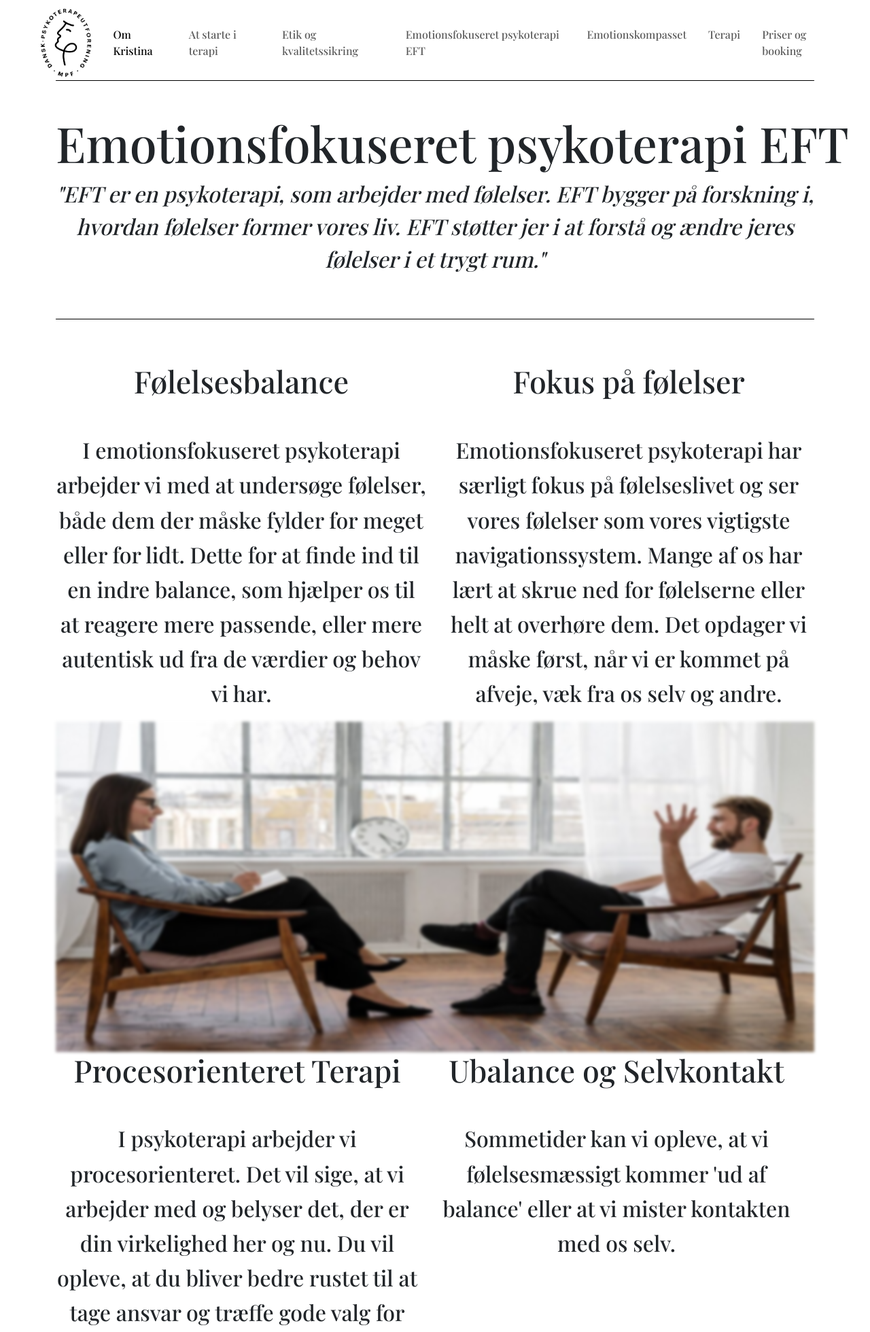
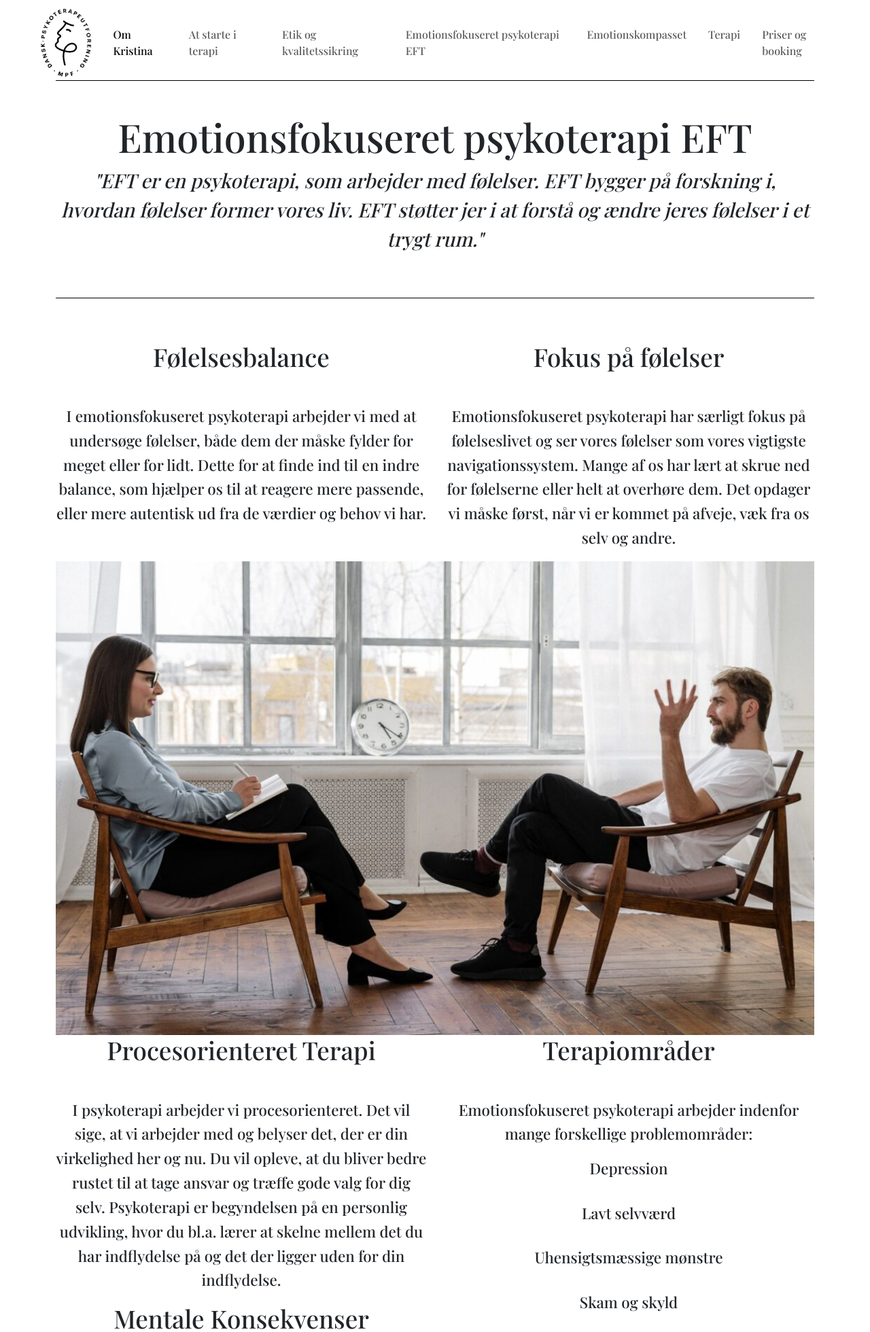
Before and after one commit to yoyohohoxd/schneider_terapi_part1, a Django app: page /eft/ in a window 1280 px wide. Shown: the top 1960 px of the page at 68% size. Run offline with Django 5.2, Linux system fonts and the light colour scheme.

Commit message:
2nd draft of EFT - html + css

```diff
--- a/schneider_terapi/site_layout/static/site_layout/styles.css
+++ b/schneider_terapi/site_layout/static/site_layout/styles.css
@@ -40,20 +40,47 @@ html * {
     height: 100px;
 }
 
+/* Mads' styles */
+.hero-banner {
+    text-align: center;
+    padding: 3rem 0;
+    border-top: 0.1rem solid #000;
+    border-bottom: 0.1rem solid #000;
+    margin-bottom: 4rem;
+  }
 
-/* Merge fra Mads */
-body { font-family: 'Playfair Display', serif; }
-/* Hero er, alt det, som forekommer mellem de to linjer, title, citat og knappen */
-.hero-banner { text-align: center; padding: 3rem 0; border-top: 0.1rem solid #000; border-bottom: 0.1rem solid #000; margin-bottom: 4rem; }
-.hero-title { font-size: 4.5rem; white-space: nowrap; }
-.hero-subtitle { font-size: 2rem; font-style: italic; }
-.btn-custom { background-color: rgb(255, 183, 0); color: black; padding: 1.5rem 2rem; font-size: 1.5rem; }
+  .hero-title {
+    font-size: calc(2rem + 2vw); /* Dynamisk størrelse baseret på viewport width */
+    white-space: nowrap;
+  }
 
-/* Content er, næste sektion af siden, som består af tekst og billde på index siden */
-.content { margin-top: 15rem; }
-.content-title { font-size: 2.80rem; margin-bottom: 3rem; }
-.content-text { font-size: 2rem; line-height: 1.6; }
-.responsive-image {
+  .hero-subtitle {
+    font-size: calc(1rem + 1vw);
+    font-style: italic;
+  }
+
+  .btn-custom {
+    background-color: rgb(255, 183, 0);
+    color: black;
+    padding: 1.5rem 2rem;
+    font-size: 1.5rem;
+  }
+
+  .content {
+    margin-top: 15rem;
+  }
+
+  .content-title {
+    font-size: calc(1.5rem + 1vw);
+    margin-bottom: 3rem;
+  }
+
+  .content-text {
+    font-size: calc(1rem + 0.5vw);
+    line-height: 1.6;
+  }
+
+  .responsive-image {
     max-width: 70%;
     height: auto;
     display: block;
@@ -61,25 +88,17 @@ body { font-family: 'Playfair Display', serif; }
     margin-right: 5%;
   }
 
-/* List er, næste sektion af siden, som består af en liste / de 5 grunde og dens title, som er på index siden*/
-.list-container { margin-top: 15rem; text-align: center; }
-.list-title { font-size: 2.8rem; margin-bottom: 3rem; }
-.list-item { font-size: 2rem; margin-bottom: 2rem; }
+  .list-container {
+    margin-top: 15rem;
+    text-align: center;
+  }
 
+  .list-title {
+    font-size: calc(1.5rem + 1vw); /* Dynamisk størrelse baseret på viewport width */
+    margin-bottom: 3rem;
+  }
 
-@media (max-width: 992px) { /* 992px er den største skærmstørrelse, som vi har brugt i dette projekt */
-  .hero-title { font-size: 4rem; }
-  .content-title, .list-title { font-size: 2rem; }
-}
-
-@media (max-width: 768px) { /* 768px er den mellemste skærmstørrelse, som vi har brugt i dette projekt */
-  .hero-title { font-size: 3.5rem; white-space: normal; } /* white-space: normal; gør, at teksten ikke længere er nowrap */
-  .content-title, .list-title { font-size: 1.75rem; }
-  .content-text, .list-item { font-size: 1.25rem; }
-}
-
-@media (max-width: 576px) { /* 576px er den mindste skærmstørrelse, som vi har brugt i dette projekt */
-  .hero-title { font-size: 3rem; } /* white-space: normal; gør, at teksten ikke længere er nowrap */
-  .content-title, .list-title { font-size: 1.5rem; }
-  .content-text, .list-item { font-size: 1.1rem; }
-}
+  .list-item {
+    font-size: calc(1rem + 0.5vw); /* Dynamisk størrelse baseret på viewport width */
+    margin-bottom: 2rem;
+  }
--- a/schneider_terapi/site_layout/templates/site_layout/eft.html
+++ b/schneider_terapi/site_layout/templates/site_layout/eft.html
@@ -11,32 +11,50 @@
 
     <!-- To spalter sektionen -->
     <div class="row">
-        <div class="col-lg-6">
+        <div class="col-md-6">
             <h2 class="content-title">Følelsesbalance</h2>
-            <p class="content-text">I emotionsfokuseret psykoterapi arbejder vi med at undersøge følelser, både dem der måske fylder for meget eller for lidt. Dette for at finde ind til en indre balance, som hjælper os til at reagere mere passende, eller mere autentisk ud fra de værdier og behov vi har.</p>
+            <p class="content-text">I emotionsfokuseret psykoterapi arbejder vi med at undersøge følelser, både dem der måske fylder for meget eller for lidt. Dette for at finde ind til en indre balance, som hjælper os til at reagere mere passende, eller mere autentisk ud fra de værdier og behov vi har. </p>
         </div>
 
-        <div class="col-lg-6">
+        <div class="col-md-6">
             <h2 class="content-title">Fokus på følelser</h2>
             <p class="content-text">Emotionsfokuseret psykoterapi har særligt fokus på følelseslivet og ser vores følelser som vores vigtigste navigationssystem. Mange af os har lært at skrue ned for følelserne eller helt at overhøre dem. Det opdager vi måske først, når vi er kommet på afveje, væk fra os selv og andre. </p>
         </div>
+    </div>
+
     <div class="full-width-image">
-            <img src="{% static 'site_layout/images/EFTbillede.jpg' %}" class="img-fluid" alt="Beskrivende tekst" style="filter: blur(2px); width: 100%; height: 486px;">
+        <img src="{% static 'site_layout/images/EFTbillede.jpg' %}" class="img-fluid" alt="Beskrivende tekst" style="width: 100%; height: auto;">
     </div>
+
     <div class="row">
-            <div class="col-lg-6">
+        <div class="col-md-6">
             <h2 class="content-title">Procesorienteret Terapi </h2>
-                <p class="content-text">I psykoterapi arbejder vi procesorienteret. Det vil sige, at vi arbejder med og belyser det, der er din virkelighed her og nu. Du vil opleve, at du bliver bedre rustet til at tage ansvar og træffe gode valg for dig selv. Psykoterapi er begyndelsen på en personlig udvikling, hvor du bl.a. lærer at skelne mellem det du har indflydelse på og det der ligger uden for din indflydelse. </p>
-            </div>
-            <div class="col-lg-6">
+            <p class="content-text">I psykoterapi arbejder vi procesorienteret. Det vil sige, at vi arbejder med og belyser det, der er din virkelighed her og nu. Du vil opleve, at du bliver bedre rustet til at tage ansvar og træffe gode valg for dig selv. Psykoterapi er begyndelsen på en personlig udvikling, hvor du bl.a. lærer at skelne mellem det du har indflydelse på og det der ligger uden for din indflydelse.  </p>
+            <h2 class="content-title">Mentale Konsekvenser</h2>
+            <p class="content-text">Det kan have store konsekvenser for vores mentale helbred når vi kommer langt væk fra os selv og det komplicerer ofte kontakten til vores følelser og vores relationer til andre mennesker. Vi kan opleve konsekvenser som depression, lavt selvværd, ensomhed, angst, stress, selvskade, konflikter.</p>
             <h2 class="content-title">Ubalance og Selvkontakt </h2>
             <p class="content-text">Sommetider kan vi opleve, at vi følelsesmæssigt kommer 'ud af balance' eller at vi mister kontakten med os selv. </p>
         </div>
-            <div class="col-lg-6">
-                <h2 class="content-title">Mentale Konsekvenser</h2>
-                <p class="content-text">Det kan have store konsekvenser for vores mentale helbred når vi kommer langt væk fra os selv og det komplicerer ofte kontakten til vores følelser og vores relationer til andre mennesker. Vi kan opleve konsekvenser som depression, lavt selvværd, ensomhed, angst, stress, selvskade, konflikter. </p>
+        <div class="col-md-6">
+            <h2 class="content-title">Terapiområder</h2>
+            <p class="content-text">Emotionsfokuseret psykoterapi arbejder indenfor mange forskellige problemområder:</p>
+            <ul class="list-unstyled">
+                <li class="list-item"> Depression</li>
+                <li class="list-item"> Lavt selvværd</li>
+                <li class="list-item"> Uhensigtsmæssige mønstre</li>
+                <li class="list-item"> Skam og skyld</li>
+                <li class="list-item"> Tab og forandring</li>
+                <li class="list-item"> Pårørende til mennesker med misbrug </li>
+                <li class="list-item"> Oplevelsen af at have mange konflikter </li>
+                <li class="list-item"> Følelser der er svære at forstå  </li>
+                <li class="list-item"> Forældre som ønsker terapi ift. en konkret problemstilling</li>
+            </ul>
+            <div class="image-and-button-container" style="text-align: center;">
+                <img src="{% static 'site_layout/images/EFT-logo.png' %}" alt="EFT Logo" class="responsive-image" style="max-width: 30%; height: auto; display: block; margin: auto;">
+                <a href="#" class="btn btn-custom" style="display: block; margin-top: 20px; margin-left: auto; margin-right: auto;">Kontakt mig nu</a>
+            </div>
+        </div>
+    </div>
 </div>
 
-    </div>
-</div>
     {% endblock %}
```
Lines whose indentation alone changed are shown as unchanged.
